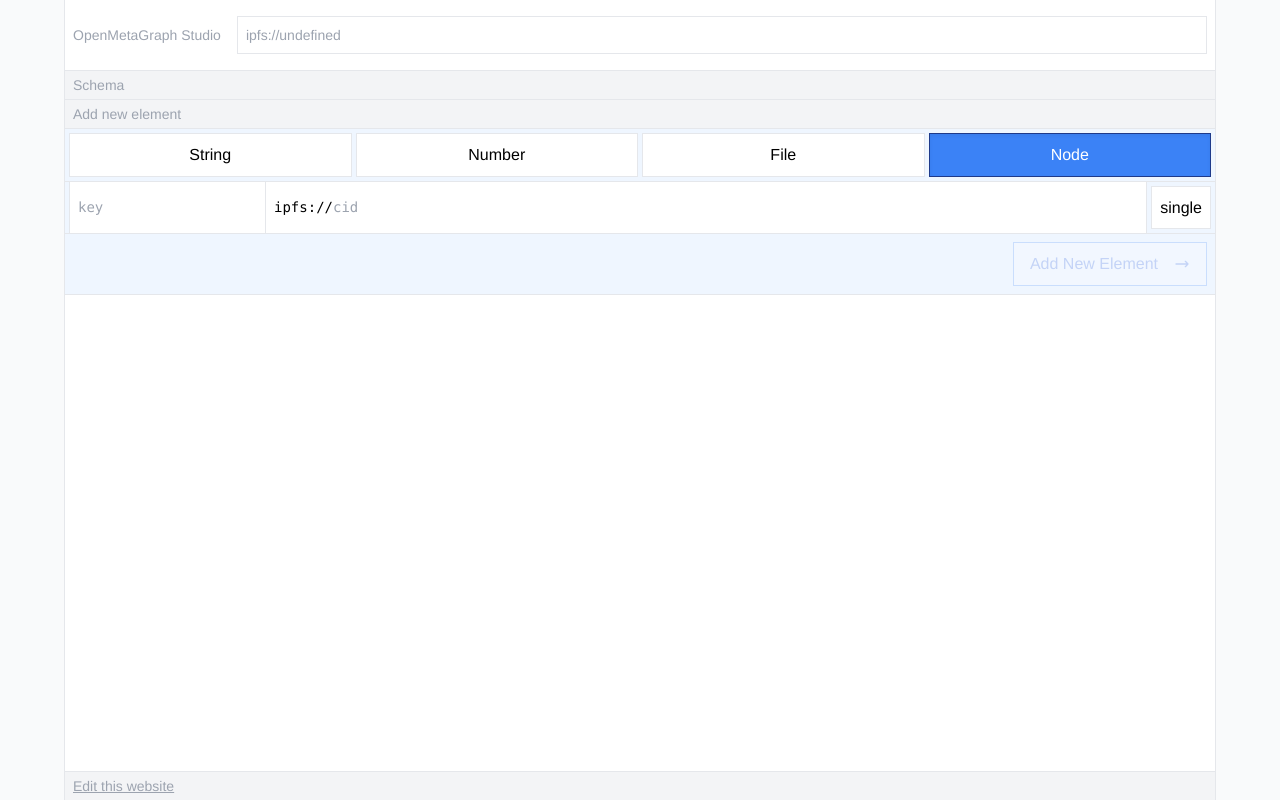
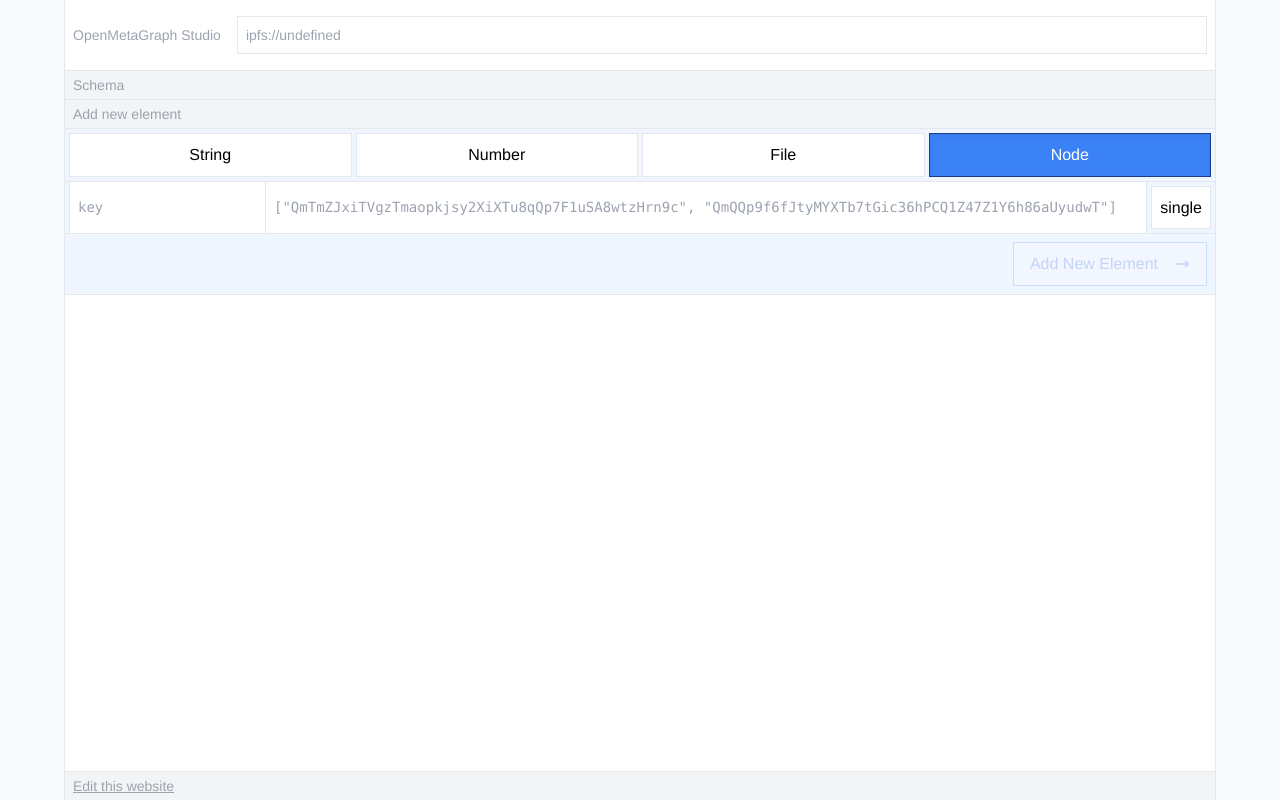
Before and after one commit to rebase-foundation/openmetagraph, a Next.js app in the folder apps/web/: page /studio in a window 1280 px wide. Both pictures are taken after a click on the button "Node". Built offline with nearby package versions, Linux system fonts and the light colour scheme.

Commit message:
fix bugs

```diff
--- a/apps/web/pages/studio.tsx
+++ b/apps/web/pages/studio.tsx
@@ -26,7 +26,7 @@ interface NumberSchemaElement {
 interface NodeSchemaElement {
   object: "node";
   multiple: boolean;
-  schema: string;
+  schemas: string[];
   key: string;
 }
 
@@ -71,7 +71,7 @@ async function postSchema(elements: SchemaElement[]) {
     .map((e) => ({
       key: e.key,
       multiple: !!e.multiple,
-      schema: (e as NodeSchemaElement).schema,
+      schemas: (e as NodeSchemaElement).schemas,
     }));
 
   const mutation = gql`
@@ -109,25 +109,41 @@ export default function Web(props) {
   const elements = schema.map((el) => {
     return (
       <div
-        className="flex items-center border-b flex-row w-full h-full font-mono"
+        className="flex text-sm items-center border-b flex-row w-full h-full font-mono bg-gray-50"
         key={"el" + el.key}
       >
-        <div className="px-2 border-r justify-center w-24 bg-gray-50 flex items-center h-12">
+        <div className="px-2 border-r justify-center w-24 bg-gray-50 flex items-center h-full">
           {el.object}
         </div>
-        <div className="bg-gray-50 flex flex-1 items-center p-2 border-r h-12">
+
+        <div className="bg-gray-50 flex flex-1 items-center px-2 border-r h-full">
           {el.key}
         </div>
 
         {el.object === "file" && (
-          <div className="bg-gray-50 flex flex-1 items-center p-2 border-r h-12">
+          <div className="bg-gray-50 flex flex-1 items-center px-2 border-r h-full">
             {JSON.stringify(el.types || [])}
+          </div>
+        )}
+
+        {el.object === "node" && (
+          <div className="flex flex-col h-full">
+            {el.schemas.map((s) => (
+              <a
+                key={el.key + s}
+                href={`/studio?schema=${s}`}
+                target="_blank"
+                className="bg-gray-50 underline hover:opacity-50 flex flex-1 items-center px-2 border-r"
+              >
+                {s}
+              </a>
+            ))}
           </div>
         )}
 
         <div
           className={cn({
-            "bg-gray-50 flex h-12 items-center px-4": true,
+            "bg-gray-50 flex items-center px-4 h-full": true,
           })}
         >
           {!!next.multiple ? "multiple" : "single"}
@@ -155,6 +171,9 @@ export default function Web(props) {
 
   const [filesInput, setFilesInput] = useState("");
   const [badFiles, setBadFiles] = useState(false);
+
+  const [schemasInput, setSchemasInput] = useState("");
+  const [badSchema, setBadSchemas] = useState(false);
 
   return (
     <div className="bg-gray-50 flex w-full">
@@ -273,25 +292,29 @@ export default function Web(props) {
               />
             )}
             {next.object === "node" && (
-              <div className="flex items-center flex-1 pl-2 border-r bg-white ">
-                <div className="text-sm font-mono">{`ipfs://`}</div>
-                <input
-                  placeholder={`cid`}
-                  className="h-full flex flex-1 font-mono text-sm"
-                  value={next.schema}
-                  onChange={(e) =>
-                    setNext((p) => ({
-                      ...p,
-                      schema: e.target.value
-                        .replace(" ", "_")
-                        .replace("https://openmetagraph.com/sudio/", "")
-                        .replace("localhost:3000/studio/", "")
-                        .replace("openmetagraph.com/studio/", "")
-                        .replace("ipfs://", ""),
-                    }))
+              <input
+                placeholder={`["QmTmZJxiTVgzTmaopkjsy2XiXTu8qQp7F1uSA8wtzHrn9c", "QmQQp9f6fJtyMYXTb7tGic36hPCQ1Z47Z1Y6h86aUyudwT"]`}
+                className={cn({
+                  "border-r px-2 py-2 flex flex-1 font-mono text-sm": true,
+                  "bg-red-50 border border-red-700": badSchema,
+                })}
+                value={schemasInput}
+                onChange={(e) => setSchemasInput(e.target.value)}
+                onBlur={() => {
+                  let fs;
+                  try {
+                    fs = JSON.parse(schemasInput);
+                    setBadSchemas(false);
+                  } catch (err) {
+                    setBadSchemas(true);
+                    return;
                   }
-                />
-              </div>
+                  setNext((p) => ({
+                    ...next,
+                    schemas: fs,
+                  }));
+                }}
+              />
             )}
             <div className="p-1 bg-blue-50 ">
               <button
```
